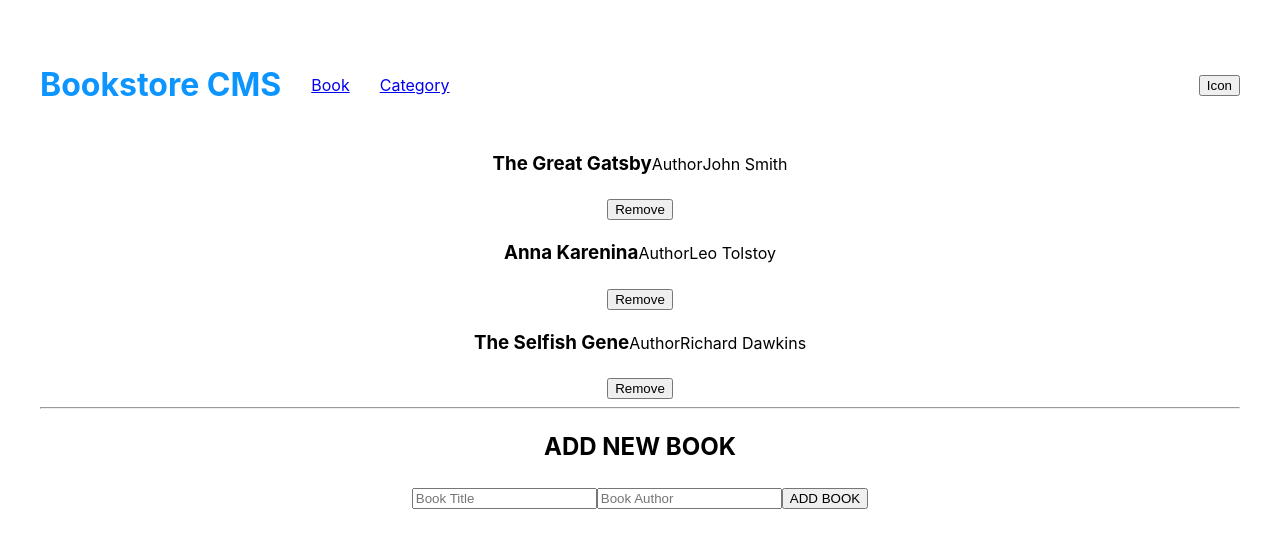
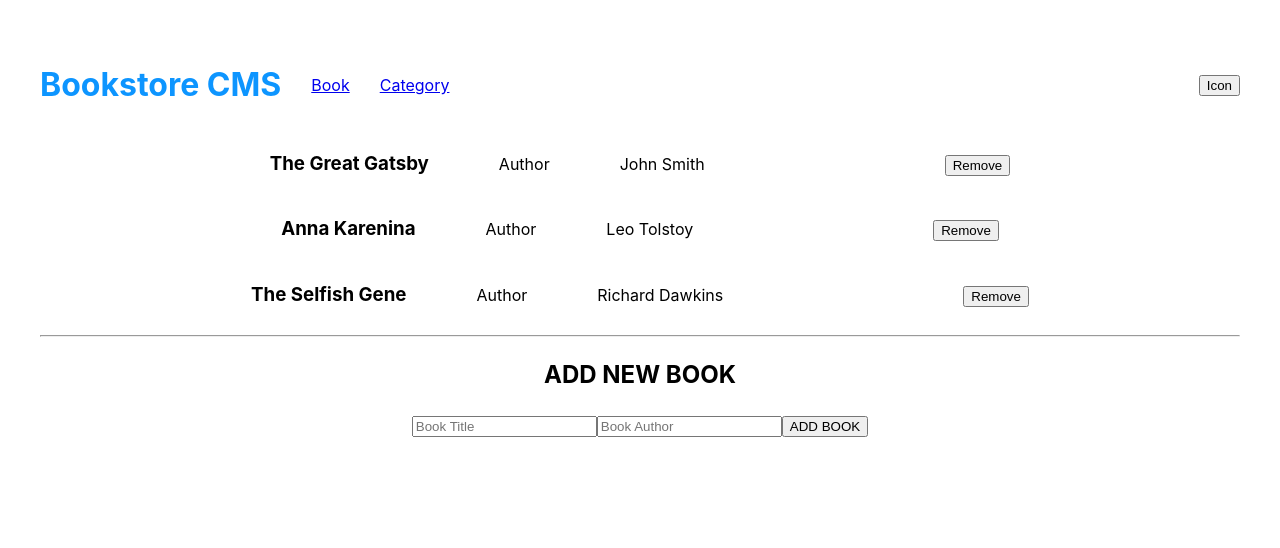
Before and after one commit to Theodoraldo/react-bookstore, a React (Vite) app: page / in a window 1280 px wide. Shown: the top 548 px of the page. Built offline with nearby package versions, Linux system fonts and the light colour scheme.

Commit message:
Modify files

```diff
--- a/src/components/styles/BookItem.css
+++ b/src/components/styles/BookItem.css
@@ -1,5 +1,13 @@
 .book-card {
   display: flex;
+  justify-content: start;
+  align-items: center;
+  gap: 70px;
+}
+
+.card-card {
+  display: flex;
+  align-items: center;
   justify-content: center;
-  align-items: center;
+  gap: 20%;
 }
--- a/src/redux/books/booksSlice.jsx
+++ b/src/redux/books/booksSlice.jsx
@@ -28,8 +28,12 @@ const booksSlice = createSlice({
       state.push(action.payload);
     },
     removeBook: (state, action) => {
-      const bookIndex = action.payload;
-      state = state.filter((book) => book.id !== bookIndex);
+      const bookIndex = state.findIndex(
+        (book) => book.item_id === action.payload
+      );
+      if (bookIndex !== -1) {
+        state.splice(bookIndex, 1);
+      }
     },
   },
 });
```
